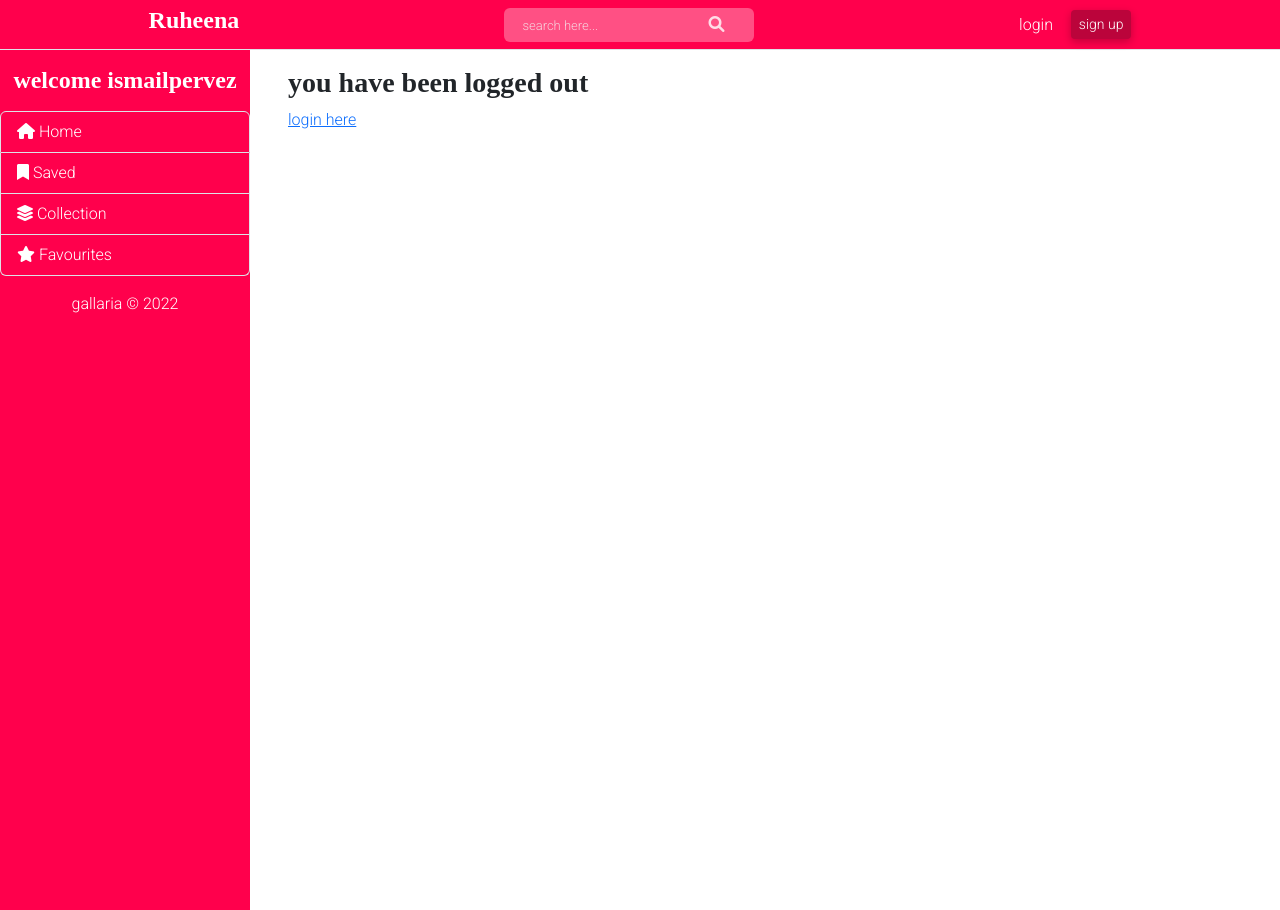
After one commit to ismailPervez/gallaria, a Django app: page /logout/ in a window 1280 px wide. The commit adds this page. Run offline with Django 4.2, Linux system fonts and the light colour scheme; some libraries are stand-ins or nearby versions; some web fonts are replaced.

Commit message:
logout functionality works

```diff
--- a/ruheena/users/templates/users/header.html
+++ b/ruheena/users/templates/users/header.html
@@ -6,8 +6,12 @@
         <i class="fas fa-search"></i>
     </div>
     <div id="action-btns" class="d-flex align-items-center justify-content-between">
-        <a href="{% url 'login' %}" class="text-decoration-none">login</a>
-        <a href="{% url 'register' %}" class="text-decoration-none btn btn-primary btn-sm ml-3">sign up</a>
+        {% if user.is_authenticated %}
+            <a href="{% url 'logout' %}" class="text-decoration-none">logout</a>
+        {% else %}
+            <a href="{% url 'login' %}" class="text-decoration-none">login</a>
+            <a href="{% url 'register' %}" class="text-decoration-none btn btn-primary btn-sm ml-3">sign up</a>
+        {% endif %}
     </div>
 </header>
 {% endblock header %}
--- a/ruheena/users/templates/users/index.html
+++ b/ruheena/users/templates/users/index.html
@@ -1,4 +1,8 @@
 {% extends "users/base.html" %}
 {% block content %}
-    <h1>Hello Home Page!</h1>
+    {% if user.is_authenticated %}
+        <h1>Hello {{ user }}</h1>
+    {% else %}
+        <h1>Hello User</h1>
+    {% endif %}
 {% endblock content %}
--- /dev/null
+++ b/ruheena/users/templates/users/logout.html
@@ -0,0 +1,9 @@
+{% extends "users/base.html" %}
+{% block content %}
+<div>
+    <h3>you have been logged out</h3>
+    <div>
+        <a href="{% url 'login' %}">login here</a>
+    </div>
+</div>
+{% endblock content %}
--- a/ruheena/users/urls.py
+++ b/ruheena/users/urls.py
@@ -6,5 +6,6 @@ from django.contrib.auth import views as auth_views
 urlpatterns = [
     path('', users_views.home, name='home'),
     path('login/', auth_views.LoginView.as_view(template_name='users/login.html'), name='login'),
+    path('logout/', auth_views.LogoutView.as_view(template_name='users/logout.html'), name='logout'),
     path('register', users_views.register, name='register')
 ]
```
Also changed, not shown: ruheena/db.sqlite3.
